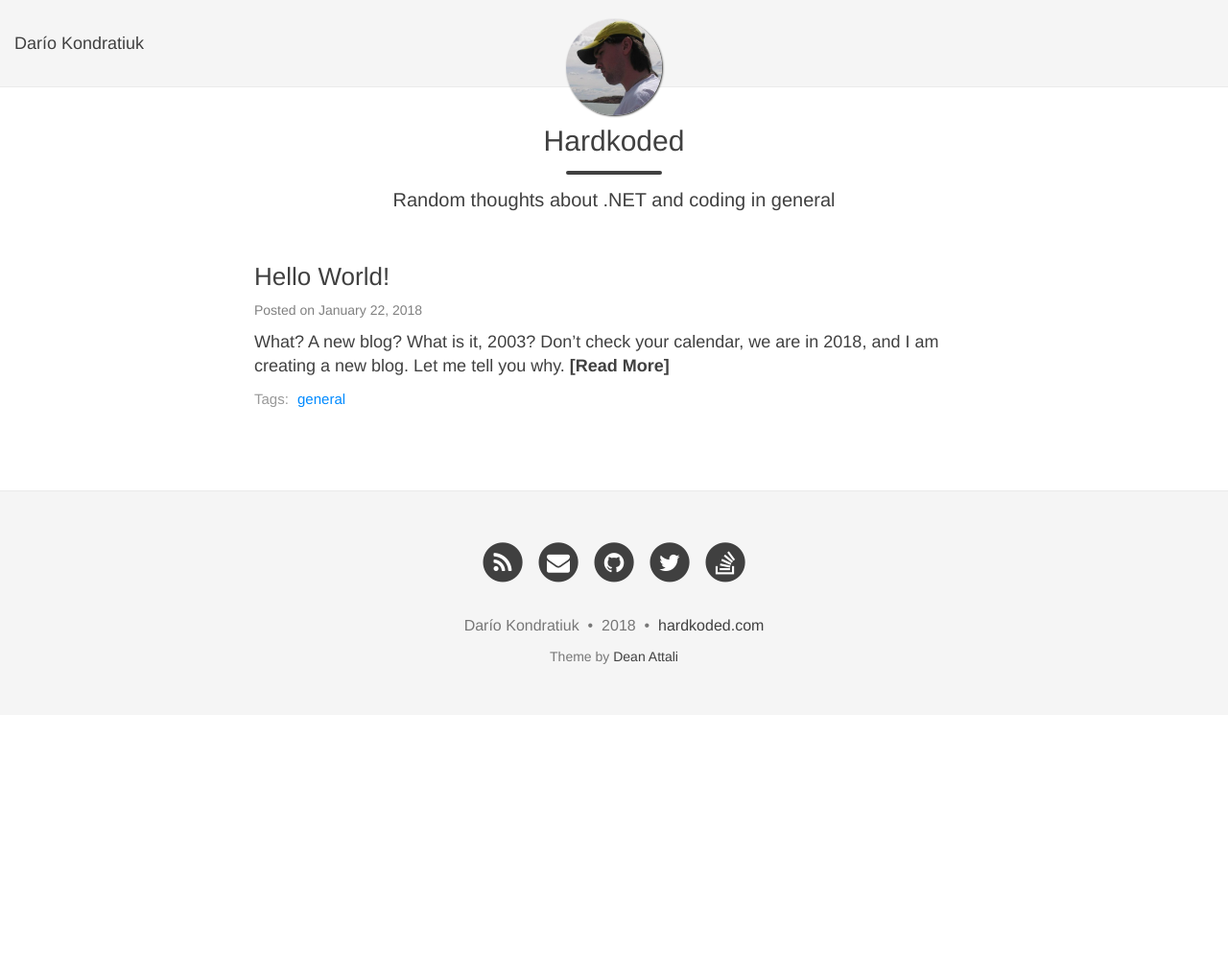
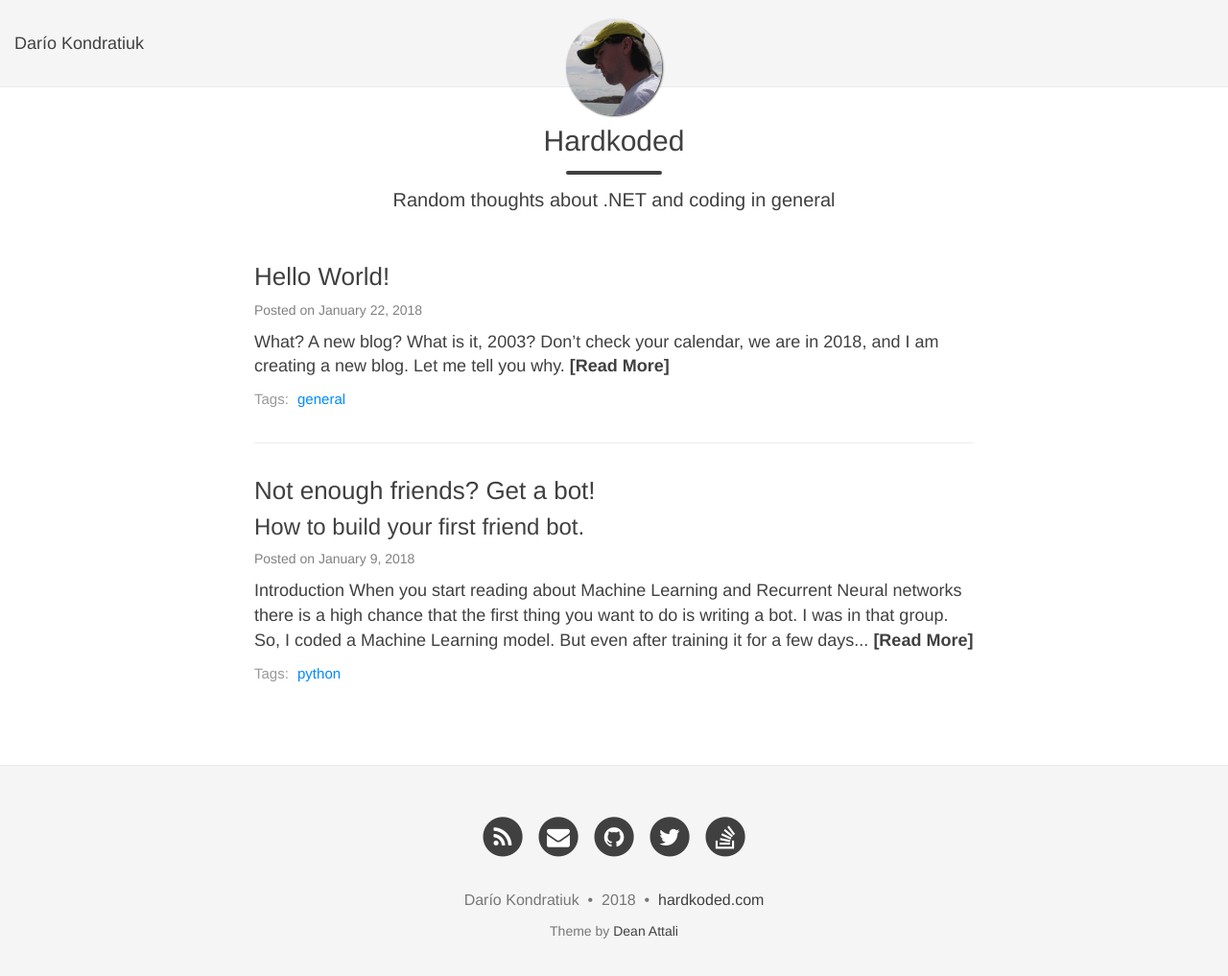
Before and after one commit to kblok/kblok.github.io, a Jekyll site: the page built from index.html, in a window 1280 px wide and 1031 px high. Shown: the top 1017 px of the window at 96% size. Built offline with Jekyll 4.4.1, drawn with Linux system fonts in a browser that asks for light colours; nearby versions of some CDN libraries; the list of posts is cut into pages by our own code.

Commit message:
Bot post

```diff
--- a/_posts/_draft/2018-01-01-not-enough-friends-get-a-bot.md
+++ b/_posts/2018-01-09-not-enough-friends-get-a-bot.md
@@ -1,7 +1,8 @@
 ---
 title: Not enough friends? Get a bot!
 subtitle: How to build your first friend bot.
-tags: bots python
+tags: python
+permalink: /blogs/not-enough-friends-get-a-bot
 ---
 
 # Introduction
```
Also changed, not shown: tag/bots.md (deleted, +0 -6 lines), tag/python.md (added, +6 -0 lines).
